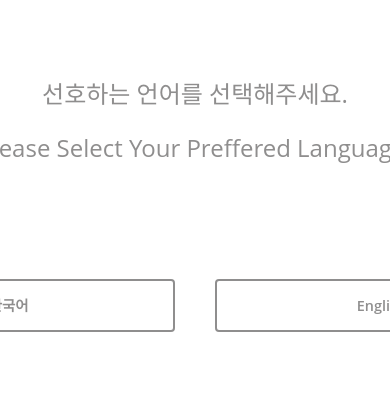
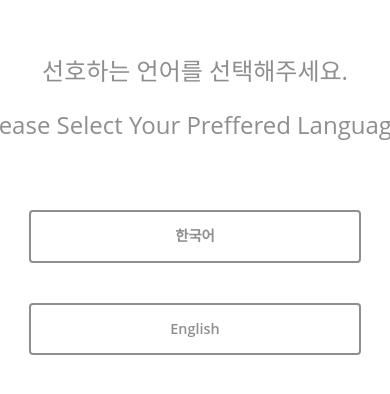
Before and after one commit to peppermint100/my-portfolio, a React app: page / in a window 390 px wide. Shown: the part 220-614 px from the top of the page. Built offline with nearby package versions, Linux system fonts and the light colour scheme.

Commit message:
loading responsive

```diff
--- a/src/pages/LanguageSelect.module.css
+++ b/src/pages/LanguageSelect.module.css
@@ -49,3 +49,13 @@
    background-color: #8f8e8e;
    color: #fff;
 }
+@media screen and (max-width: 1160px){
+
+}
+
+@media screen and (max-width: 776px){
+    .select {
+        display: flex;
+        flex-direction: column;
+    }
+}
```
